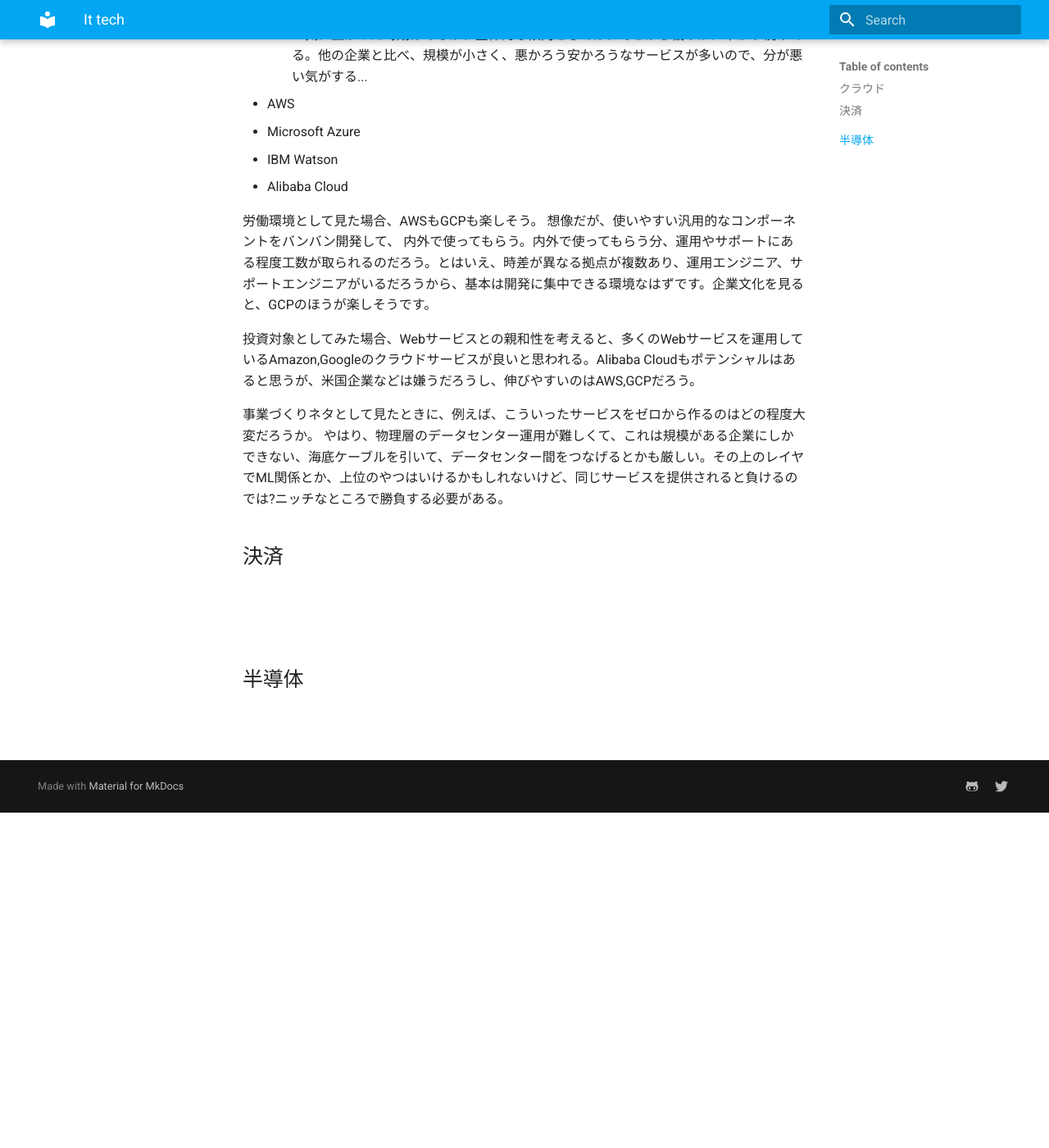
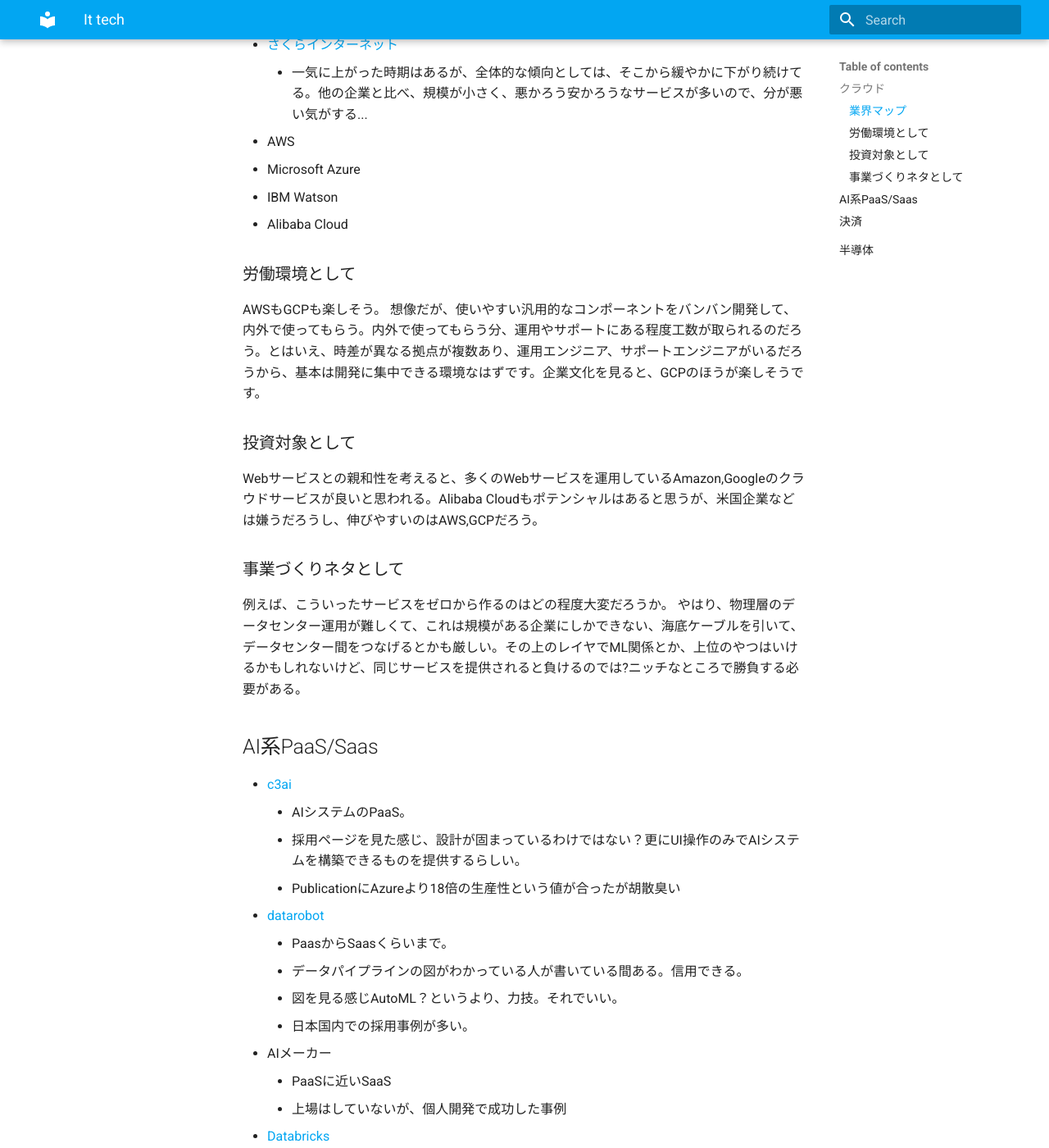
Before and after one commit to xiong-jie-y/ai-yome-project, an MkDocs documentation site: the page built from docs/portofolio_management/it_tech.md, in a window 1280 px wide and 1400 px high, scrolled down 409 px. Shown: the whole window at 82% size. Built offline with MkDocs 1.6.1 and Material for MkDocs 9.7.7, drawn with Linux system fonts in a browser that asks for light colours; some of the changed text lies outside the part shown.

Commit message:
stock: Add it ai paas research.

```diff
--- a/docs/portofolio_management/it_tech.md
+++ b/docs/portofolio_management/it_tech.md
@@ -1,4 +1,5 @@
 ## クラウド
+### 業界マップ
 日本にクラウドらしいクラウドサービスがない現状が非常にリスクではある。さくらVPSは最もクラウドに近いが、Lambdaなどのフルマネージドかつ安価なサービスはない。ただ、安かろう悪かろうのサービスを提供してくれていてて、案外中小企業とか個人向けとは親和性が高そう。
 
 * Google Cloud Platform
@@ -9,14 +10,34 @@
 * IBM Watson
 * Alibaba Cloud
 
-労働環境として見た場合、AWSもGCPも楽しそう。
+### 労働環境として
+AWSもGCPも楽しそう。
 想像だが、使いやすい汎用的なコンポーネントをバンバン開発して、
 内外で使ってもらう。内外で使ってもらう分、運用やサポートにある程度工数が取られるのだろう。とはいえ、時差が異なる拠点が複数あり、運用エンジニア、サポートエンジニアがいるだろうから、基本は開発に集中できる環境なはずです。企業文化を見ると、GCPのほうが楽しそうです。
 
-投資対象としてみた場合、Webサービスとの親和性を考えると、多くのWebサービスを運用しているAmazon,Googleのクラウドサービスが良いと思われる。Alibaba Cloudもポテンシャルはあると思うが、米国企業などは嫌うだろうし、伸びやすいのはAWS,GCPだろう。
+### 投資対象として
+Webサービスとの親和性を考えると、多くのWebサービスを運用しているAmazon,Googleのクラウドサービスが良いと思われる。Alibaba Cloudもポテンシャルはあると思うが、米国企業などは嫌うだろうし、伸びやすいのはAWS,GCPだろう。
 
-事業づくりネタとして見たときに、例えば、こういったサービスをゼロから作るのはどの程度大変だろうか。
+### 事業づくりネタとして
+例えば、こういったサービスをゼロから作るのはどの程度大変だろうか。
 やはり、物理層のデータセンター運用が難しくて、これは規模がある企業にしかできない、海底ケーブルを引いて、データセンター間をつなげるとかも厳しい。その上のレイヤでML関係とか、上位のやつはいけるかもしれないけど、同じサービスを提供されると負けるのでは?ニッチなところで勝負する必要がある。
+
+## AI系PaaS/Saas
+* [c3ai](https://c3.ai/)
+  * AIシステムのPaaS。
+  * 採用ページを見た感じ、設計が固まっているわけではない？更にUI操作のみでAIシステムを構築できるものを提供するらしい。
+  * PublicationにAzureより18倍の生産性という値が合ったが胡散臭い
+* [datarobot](https://www.datarobot.com/jp/)
+  * PaasからSaasくらいまで。
+  * データパイプラインの図がわかっている人が書いている間ある。信用できる。
+  * 図を見る感じAutoML？というより、力技。それでいい。
+  * 日本国内での採用事例が多い。
+* AIメーカー
+  * PaaSに近いSaaS
+  * 上場はしていないが、個人開発で成功した事例
+* [Databricks](https://databricks.com/jp/)
+* [UniPath](https://www.uipath.com/ja/)
+* [SnowFlake](https://www.snowflake.com/?lang=ja)
 
 ## 決済
 
```
